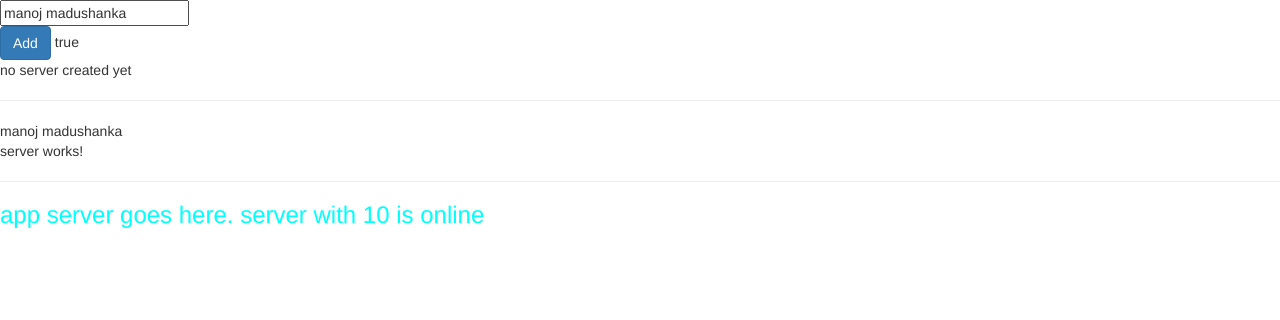
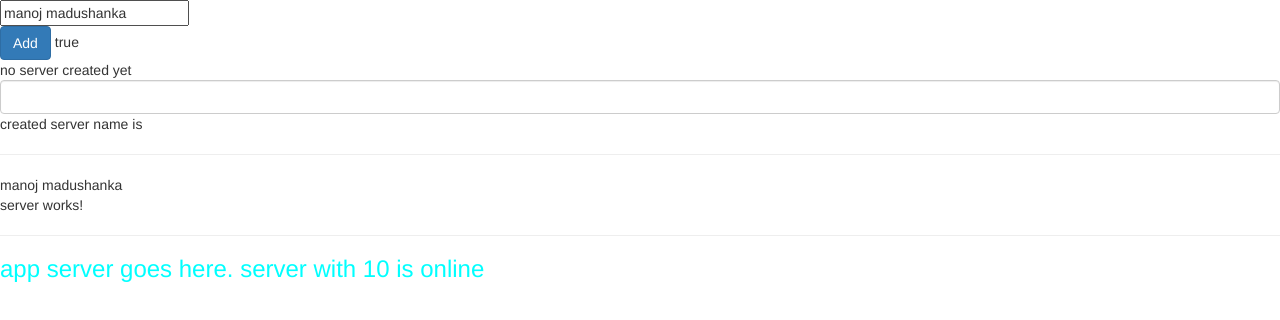
Before and after one commit to manoj1995madushanka/udemy_angular, an Angular app: page / in a window 1280 px wide. Shown: the top 320 px of the page. Built offline with nearby package versions, Linux system fonts and the light colour scheme.

Commit message:
event binding with property

```diff
--- a/src/app/app.component.html
+++ b/src/app/app.component.html
@@ -5,6 +5,11 @@
 {{allowServer}}
 <br>
 {{serverCreationStatus}}
+
+<br>
+<input type="text" class="form-control" (input)="onUpdateServerName($event)">
+<p>created server name is {{serverName}}</p>
+
 <hr>
 {{name}}
 <app-server></app-server>
--- a/src/app/app.component.ts
+++ b/src/app/app.component.ts
@@ -10,6 +10,7 @@
 
   allowServer: boolean = false;
   serverCreationStatus: string = 'no server created yet';
+  serverName: string = '';
 
   /**
    * after 2 seconds allowserver is true
@@ -20,8 +21,11 @@
     }, 200)
   }
 
-  onCreateServer()
-  {
+  onCreateServer() {
     this.serverCreationStatus = 'server was created';
   }
+
+  onUpdateServerName($event: Event) {
+    this.serverName = (<HTMLInputElement>$event.target).value;
+  }
 }
```
